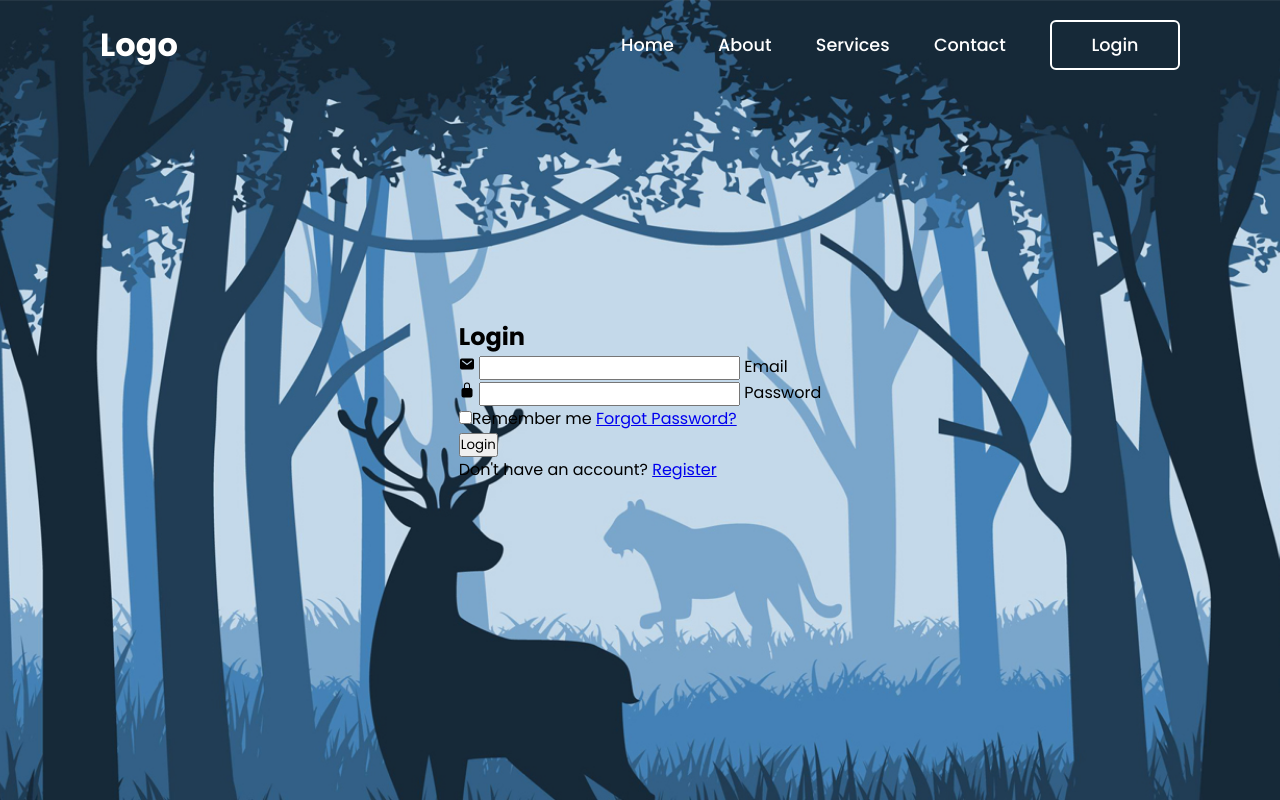
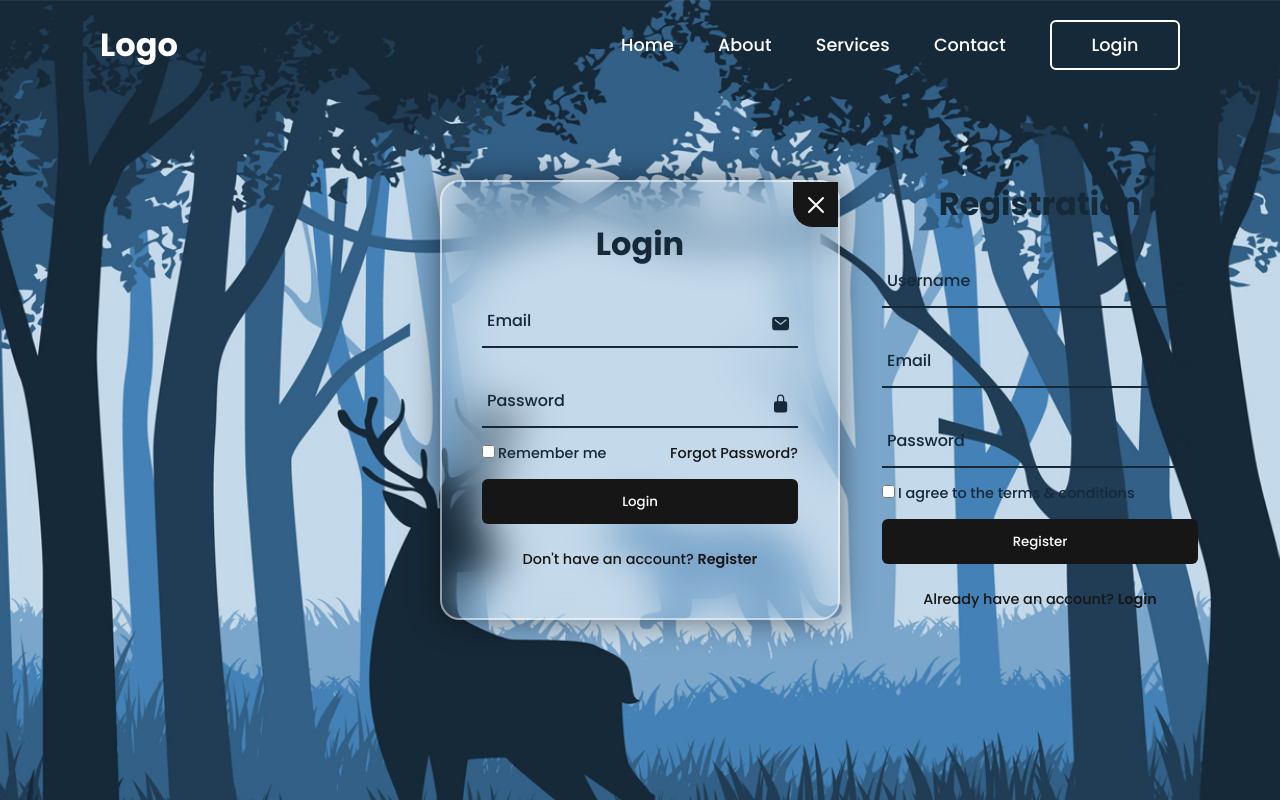
Before and after one commit to arveereed/Days-with-JavaScript, a plain HTML site: page Login and Register/index.html in a window 1280 px wide. Drawn offline with nearby package versions, Linux system fonts and the light colour scheme.

Commit message:
css added into login and register

```diff
--- a/Login and Register/css/header.css
+++ b/Login and Register/css/header.css
@@ -1,4 +1,5 @@
 @import url('https://fonts.googleapis.com/css2?family=Poppins:ital,wght@0,100;0,200;0,300;0,400;0,500;0,600;0,700;0,800;0,900;1,100;1,200;1,300;1,400;1,500;1,600;1,700;1,800;1,900&display=swap');
+@import "login.css";
 
 * {
   margin: 0;
--- /dev/null
+++ b/Login and Register/css/login.css
@@ -0,0 +1,150 @@
+.wrapper {
+  position: relative;
+  width: 400px;
+  height: 440px;
+  background-color: transparent;
+  border: 2px solid rgba(255, 255, 255, .5);
+  border-radius: 20px;
+  backdrop-filter: blur(20px);
+  box-shadow: 0 0 30px rgba(0, 0, 0, .5);
+  display: flex;
+  justify-content: center;
+  align-items: center;
+  /* overflow: hidden; */
+}
+
+.wrapper .icon-close {
+  position: absolute;
+  top: 0;
+  right: 0;
+  width: 45px;
+  height: 45px;
+  font-size: 2em;
+  color: #fff;
+  background-color: #161616;
+  display: flex;
+  justify-content: center;
+  align-items: center;
+  border-bottom-left-radius: 20px;
+  cursor: pointer;
+  z-index: 1;
+}
+
+.wrapper .form-box {
+  width: 100%;
+  padding: 40px;
+}
+
+.wrapper .form-box.login {
+ /*  display: none; */
+}
+
+.wrapper .form-box.register {
+  transform: translateX(400px);
+  position: absolute;
+}
+
+.form-box h2 {
+  font-size: 2em;
+  color: #162938;
+  text-align: center;
+}
+
+
+/* START: floating label */
+ .input-group {
+  position: relative;
+  width: 100%;
+  height: 50px;
+  border-bottom: 2px solid #162938;
+  margin: 30px 0;
+}
+
+.input-group input {
+  width: 100%;
+  height: 100%;
+  background-color: transparent;
+  border: none;
+  outline: none;
+  font-size: 1em;
+  color: #162938;
+  font-weight: 600;
+  padding: 0 35px 0 5px;
+}
+
+.input-group .icon {
+  position: absolute;
+  right: 8px;
+  font-size: 1.2em;
+  color: #162938;
+  line-height: 57px;
+}
+
+.input-group label {
+  color: #162938;
+  font-size: 1em;
+  font-weight: 500;
+  position: absolute;
+  pointer-events: none;
+  left: 5px;
+  top: 10px;
+  transition: 0.2s ease all;
+}
+
+input:focus { outline: none; }
+
+input:focus ~ label,
+input:valid ~ label {
+  top: -15px;
+  font-size: 14px;
+  color: #4285f4;
+}
+
+.remember-forgot {
+  font-size: .9em;
+  color: #162938;
+  font-weight: 500;
+  margin: -15px 0 15px;
+  display: flex;
+  justify-content: space-between;
+}
+
+.remember-forgot label input {
+  accent-color: #161616;
+  margin-right: 3px;
+}
+
+.remember-forgot a {
+  color: #161616;
+  text-decoration: none;
+}
+
+.remember-forgot a:hover { text-decoration: underline; }
+
+.btn {
+  width: 100%;
+  height: 45px;
+  background-color: #161616;
+  border: none;
+  outline: none;
+  border-radius: 6px;
+  color: #fff;
+  cursor: pointer;
+  font-weight: 500;
+}
+
+.login-register {
+  font-size: .9em;
+  color: #161616;
+  text-align: center;
+  font-weight: 500;
+  margin: 25px 0 10px;
+}
+
+.login-register p a {
+  color: #161616;
+  text-decoration: none;
+  font-weight: 600;
+}
+
+.login-register p a:hover { text-decoration: underline; }
--- a/Login and Register/index.html
+++ b/Login and Register/index.html
@@ -19,17 +19,22 @@
   </header>
 
   <div class="wrapper">
+    <span class="icon-close">
+      <ion-icon name="close-outline"></ion-icon>
+    </span>
+
     <div class="form-box login">
       <h2>Login</h2>
       <form action="#">
-        <div class="input-box">
+        <div class="input-group">
           <span class="icon"><ion-icon name="mail"></ion-icon></span>
-          <input type="email">
+          <input type="email" required>
           <label>Email</label>
         </div>
-        <div class="input-box">
+
+        <div class="input-group">
           <span class="icon"><ion-icon name="lock-closed"></ion-icon></span>
-          <input type="password">
+          <input type="password" required>
           <label>Password</label>
         </div>
         <div class="remember-forgot">
@@ -42,6 +47,37 @@
         </div>
       </form>
     </div>
+
+    <div class="form-box register">
+      <h2>Registration</h2>
+      <form action="#">
+        <div class="input-group">
+          <span class="icon"><ion-icon name="person"></ion-icon></span>
+          <input type="text" required>
+          <label>Username</label>
+        </div>
+
+        <div class="input-group">
+          <span class="icon"><ion-icon name="mail"></ion-icon></span>
+          <input type="email" required>
+          <label>Email</label>
+        </div>
+
+        <div class="input-group">
+          <span class="icon"><ion-icon name="lock-closed"></ion-icon></span>
+          <input type="password" required>
+          <label>Password</label>
+        </div>
+        <div class="remember-forgot">
+          <label><input type="checkbox">I agree to the terms & conditions</label>
+
+        </div>
+        <button class="btn">Register</button>
+        <div class="login-register">
+          <p>Already have an account? <a href="#" class="login-link">Login</a></p>
+        </div>
+      </form>
+    </div>
   </div>
 
   <script src="js/index.js"></script>
```
